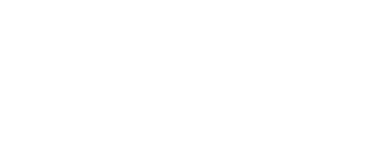
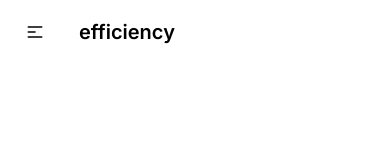
Before and after one commit to pluvio72/efficiency, a Next.js app: page / in a window 390 px wide. Shown: the top 160 px of the page. Built offline with nearby package versions, Linux system fonts and the light colour scheme.

Commit message:
added navbar + extra algos
Signed-off-by: Pluvio <maksjl01@gmail.com>

```diff
--- /dev/null
+++ b/src/app/browse/page.tsx
@@ -0,0 +1,7 @@
+export default function Browse() {
+  return (
+    <div>
+      <span>Browse</span>
+    </div>
+  );
+}
--- a/src/app/compare/page.tsx
+++ b/src/app/compare/page.tsx
@@ -58,7 +58,7 @@ export default function Compare() {
   };
 
   return (
-    <main className="flex min-h-screen flex-col items-center justify-evenly p-48">
+    <main className="flex min-h-[95vh] flex-col items-center justify-evenly p-48">
       <ControlBar actions={{ run: runAlgos }} />
       <div className="container flex flex-col items-center">
         <span className="text-md mb-4">
--- a/src/app/layout.tsx
+++ b/src/app/layout.tsx
@@ -1,6 +1,7 @@
 import type { Metadata } from "next";
 import { Inter } from "next/font/google";
 import "./globals.css";
+import Link from "next/link";
 
 const inter = Inter({ subsets: ["latin"] });
 
@@ -16,7 +17,72 @@ export default function RootLayout({
 }>) {
   return (
     <html lang="en">
-      <body className={inter.className}>{children}</body>
+      <body className={inter.className}>
+        <div className="navbar bg-base-100 h-[5vh]">
+          <div className="navbar-start">
+            <div className="dropdown">
+              <div
+                tabIndex={0}
+                role="button"
+                className="btn btn-ghost lg:hidden"
+              >
+                <svg
+                  xmlns="http://www.w3.org/2000/svg"
+                  className="h-5 w-5"
+                  fill="none"
+                  viewBox="0 0 24 24"
+                  stroke="currentColor"
+                >
+                  <path
+                    strokeLinecap="round"
+                    strokeLinejoin="round"
+                    strokeWidth="2"
+                    d="M4 6h16M4 12h8m-8 6h16"
+                  />
+                </svg>
+              </div>
+              <ul
+                tabIndex={0}
+                className="menu menu-sm dropdown-content mt-3 z-[1] p-2 shadow bg-base-100 rounded-box w-52"
+              >
+                <li>
+                  <a>Item 1</a>
+                </li>
+                <li>
+                  <a>Parent</a>
+                  <ul className="p-2">
+                    <li>
+                      <a>Submenu 1</a>
+                    </li>
+                    <li>
+                      <a>Submenu 2</a>
+                    </li>
+                  </ul>
+                </li>
+                <li>
+                  <a>Item 3</a>
+                </li>
+              </ul>
+            </div>
+            <a className="btn btn-ghost text-xl">efficiency</a>
+          </div>
+          <div className="navbar-center hidden lg:flex">
+            <ul className="menu menu-horizontal px-1">
+              <li>
+                <a>
+                  <Link href="/browse">Browse</Link>
+                </a>
+              </li>
+              <li>
+                <a>
+                  <Link href="/compare">Compare</Link>
+                </a>
+              </li>
+            </ul>
+          </div>
+        </div>
+        {children}
+      </body>
     </html>
   );
 }
--- a/src/components/ControlBar.tsx
+++ b/src/components/ControlBar.tsx
@@ -2,7 +2,7 @@ import { CogIcon, PlayIcon } from "@heroicons/react/16/solid";
 
 export default function ControlBar({ actions }: Props) {
   return (
-    <div className="absolute top-10 flex gap-x-8">
+    <div className="absolute bottom-10 flex gap-x-8">
       <div
         className="text-secondary cursor-pointer flex items-center justify-center"
         onClick={actions.run}
--- a/src/util/AlgorithmRunner.ts
+++ b/src/util/AlgorithmRunner.ts
@@ -2,7 +2,6 @@ import { ALGORITHM_KEYS_MAP } from "@/data/algorithms";
 
 export class AlgorithmRunner {
   LOOP_TIMES = 10000;
-  TEST_DATA_ARR_LENGTH = 1000;
 
   data: number[] = [];
 
@@ -16,12 +15,6 @@ export class AlgorithmRunner {
     [ALGORITHM_KEYS_MAP.heap_sort]: () => this.heapSort(),
     [ALGORITHM_KEYS_MAP.count_sort]: () => this.countSort(),
   };
-
-  // constructor() {
-  //   for (let i = 0; i < this.TEST_DATA_ARR_LENGTH; i++) {
-  //     this.data.push(Math.ceil(Math.random() * 1000));
-  //   }
-  // }
 
   run(keys: string[], data: number[]): string[] {
     const runTimes = [];
```
